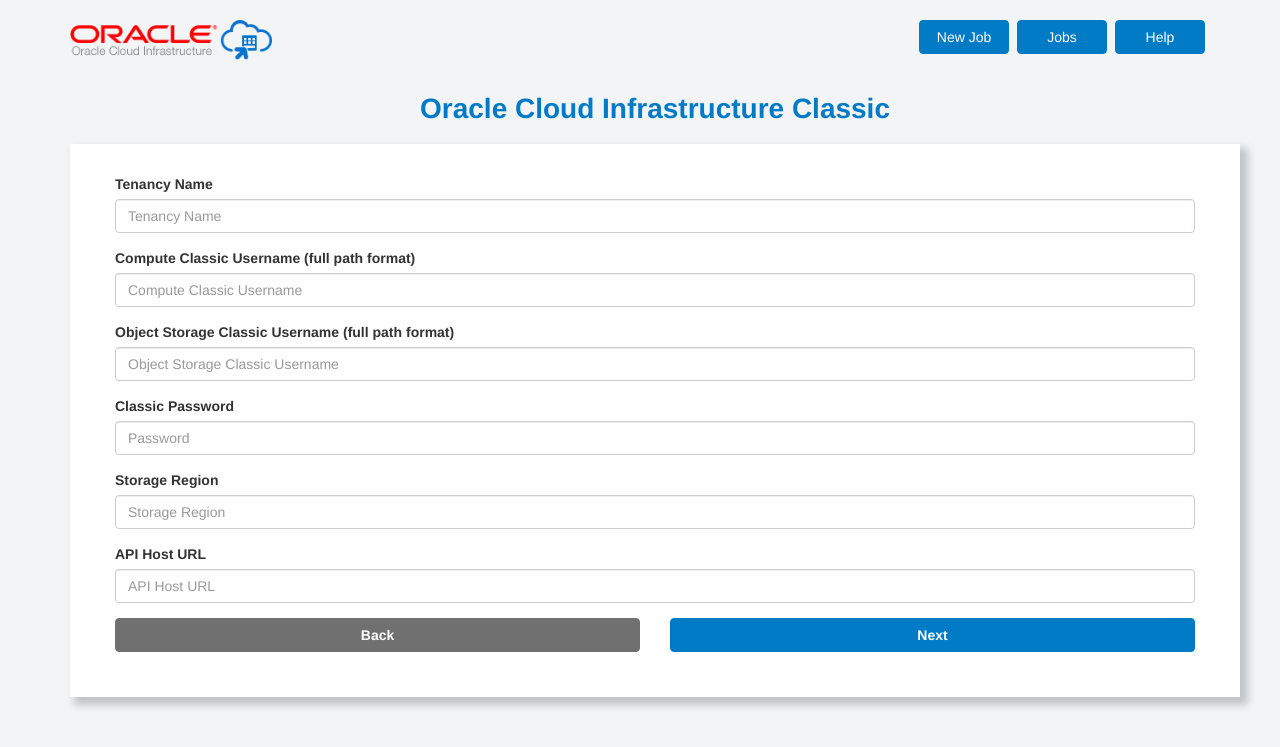
After one commit to caseyr003/dragonfly, a Flask app: page /source/ocic in a window 1280 px wide. The commit adds this page. Shown: the top 747 px of the page. Run offline with Flask 2, Linux system fonts and the light colour scheme; some libraries are stand-ins or nearby versions.

Commit message:
add ocic source page

```diff
--- a/flask_app/__init__.py
+++ b/flask_app/__init__.py
@@ -66,5 +66,9 @@
 def select_source():
     return render_template('source.html')
 
+@app.route('/source/ocic')
+def ocic_login():
+    return render_template('source_ocic.html')
+
 if __name__ == '__main__':
     app.run(debug=True)
--- a/flask_app/static/css/main.css
+++ b/flask_app/static/css/main.css
@@ -59,6 +59,13 @@
   font-weight: bold;
 }
 
+.back-btn {
+  width: 100%;
+  font-weight: bold;
+  background-color: #707070;
+  border-color: #707070;
+}
+
 
 /* Source Page */
 .source-btn {
--- /dev/null
+++ b/flask_app/templates/source_ocic.html
@@ -0,0 +1,78 @@
+{% extends "main.html" %}
+{% block content %}
+<!-- Page Title -->
+<div class="container">
+  <div class="row">
+    <div class="col-md-12" align="center">
+      <h1 class="page-header">Oracle Cloud Infrastructure Classic</h1>
+    </div>
+  </div>
+</div>
+
+<!-- Page Content -->
+<div class="container content-container">
+  <div class="row">
+    <div class="col-md-12">
+      <!-- OCI-C Account Form -->
+      <form>
+        <!-- Tenancy Name Input -->
+        <div class="form-row">
+          <div class="form-group col-md-12">
+            <label for="tenancy_name">Tenancy Name</label>
+            <input type="text" class="form-control" id="tenancy_name" placeholder="Tenancy Name">
+          </div>
+        </div>
+        <!-- Compute Classic Username Input -->
+        <div class="form-row">
+          <div class="form-group col-md-12">
+            <label for="compute_username">Compute Classic Username (full path format)</label>
+            <input type="text" class="form-control" id="compute_username" placeholder="Compute Classic Username">
+          </div>
+        </div>
+        <!-- Object Storage Classic Username Input -->
+        <div class="form-row">
+          <div class="form-group col-md-12">
+            <label for="obj_storage_username">Object Storage Classic Username (full path format)</label>
+            <input type="text" class="form-control" id="obj_storage_username" placeholder="Object Storage Classic Username">
+          </div>
+        </div>
+        <!-- Classic Password Input -->
+        <div class="form-row">
+          <div class="form-group col-md-12">
+            <label for="classic_password">Classic Password</label>
+            <input type="password" class="form-control" id="classic_password" placeholder="Password">
+          </div>
+        </div>
+        <!-- Storage Region Input -->
+        <div class="form-row">
+          <div class="form-group col-md-12">
+            <label for="storage_region">Storage Region</label>
+            <input type="text" class="form-control" id="storage_region" placeholder="Storage Region">
+          </div>
+        </div>
+        <!-- API Host URL Input -->
+        <div class="form-row">
+          <div class="form-group col-md-12">
+            <label for="api_host_url">API Host URL</label>
+            <input type="text" class="form-control" id="api_host_url" placeholder="API Host URL">
+          </div>
+        </div>
+        <!-- Nav Buttons -->
+        <div class="form-row">
+          <!-- Back Button -->
+          <div class="form-group col-md-6">
+            <button type="submit" class="btn btn-primary back-btn">Back</button>
+          </div>
+          <!-- Next Button -->
+          <div class="form-group col-md-6">
+            <button type="submit" class="btn btn-primary next-btn">Next</button>
+          </div>
+        </div>
+
+      </form>
+      <!-- End of Form -->
+    </div>
+  </div>
+</div>
+
+{% endblock %}
```
